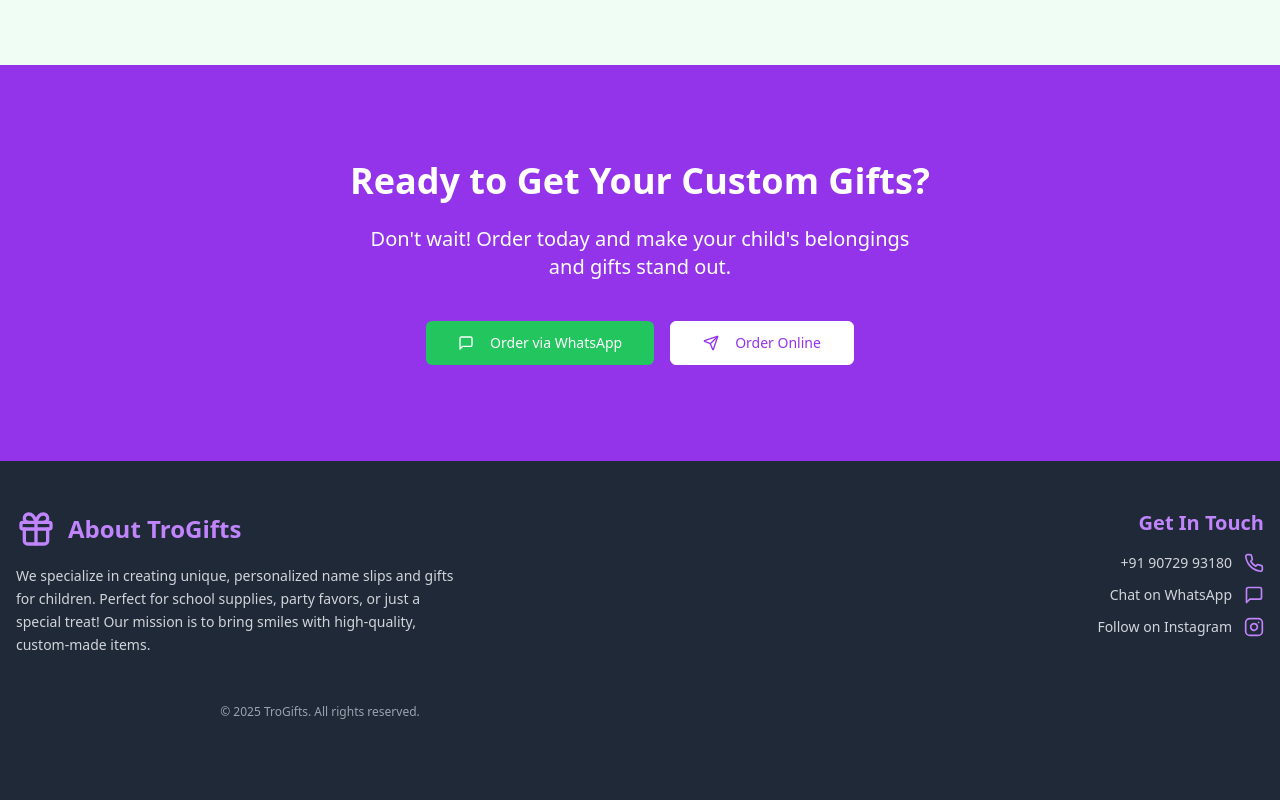
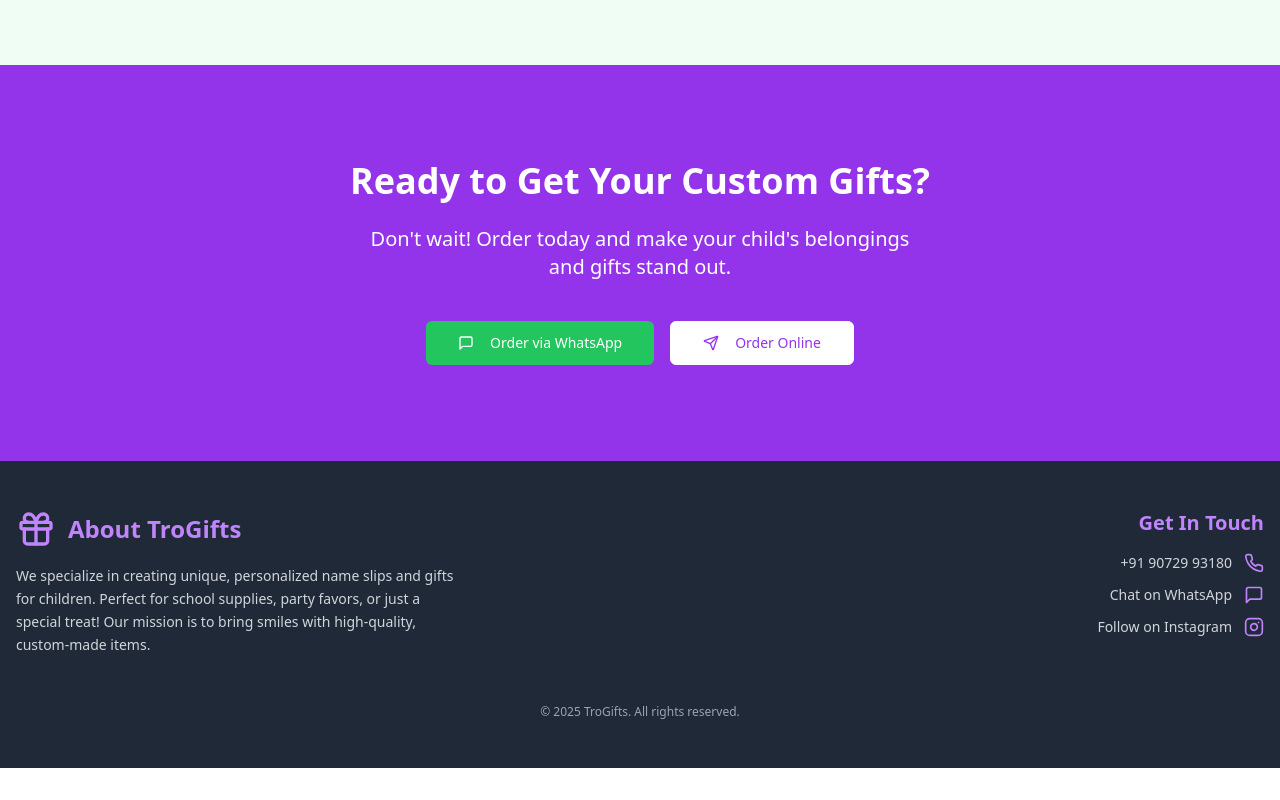
Before and after one commit to trogifts/tro-gifts-landing, a React (Vite) app: page / in a window 1280 px wide. Shown: the part 3037-3837 px from the top of the page. After the commit the page ends 3805 px from the top, so only its background shows below. Built offline with nearby package versions, Linux system fonts and the light colour scheme.

Commit message:
Index.tsx

```diff
--- a/src/pages/Index.tsx
+++ b/src/pages/Index.tsx
@@ -357,9 +357,9 @@ const Index = () => {
                 </li>
               </ul>
             </div>
-             <p className="text-xs text-gray-400 text-center">&copy; 2025 TroGifts. All rights reserved.</p>
+
           </div>
-
+           <p className="text-xs text-gray-400 text-center">&copy; 2025 TroGifts. All rights reserved.</p>
         </div>
       </footer>
     </div>
```
